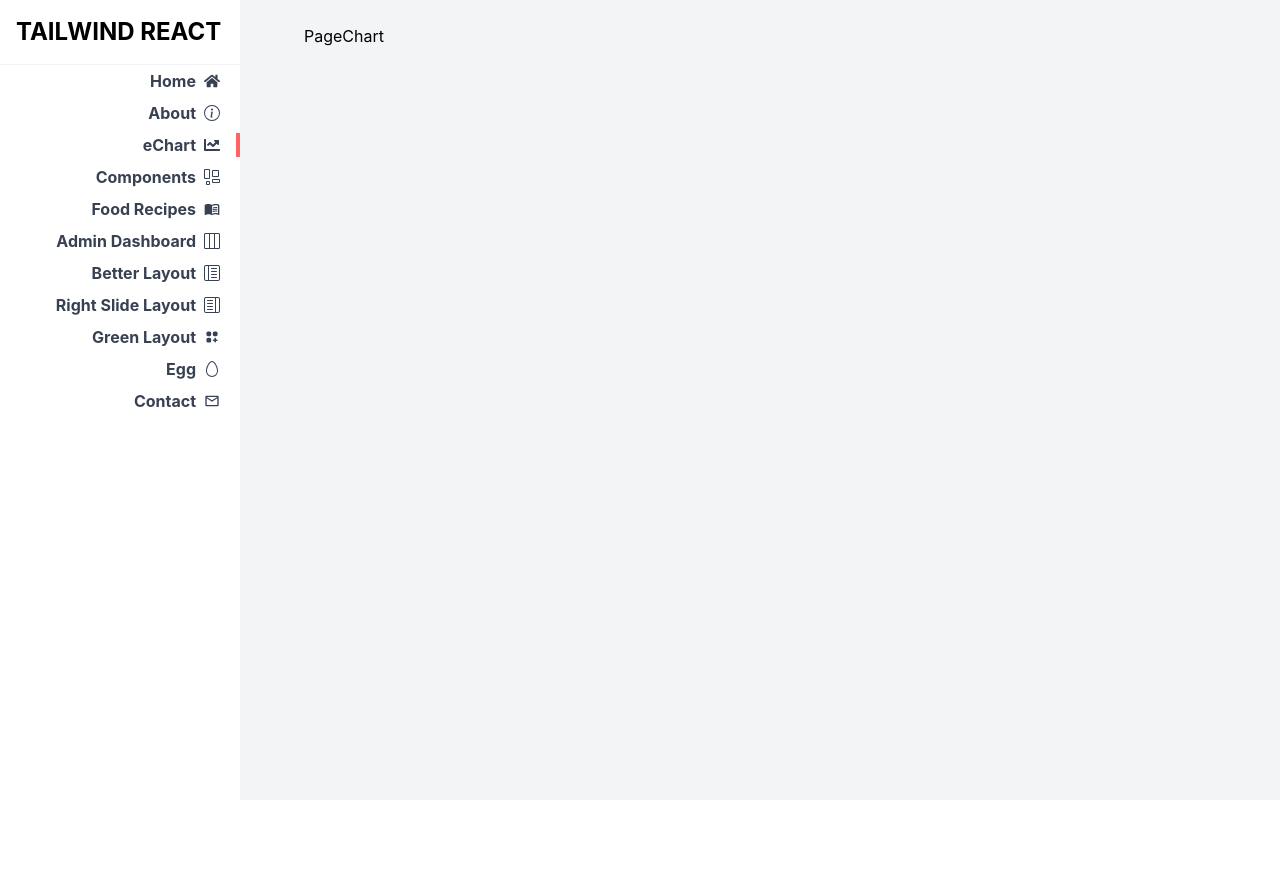
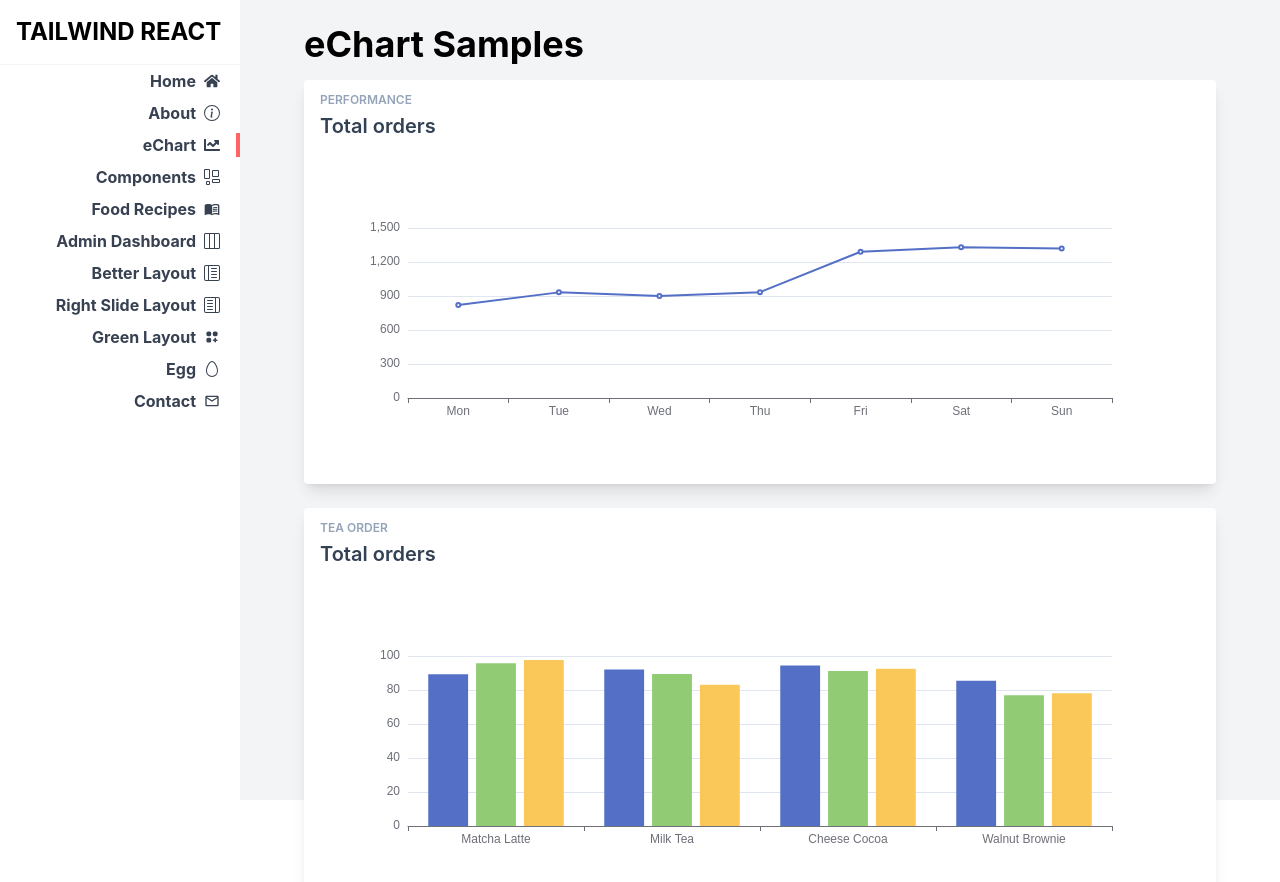
Before and after one commit to ellesis/tailwind-react, a React (Create React App) app: page /echart in a window 1280 px wide. Shown: the top 882 px of the page. Before the commit the page ends 800 px from the top, so only its background shows below. Built offline with nearby package versions, Linux system fonts and the light colour scheme.

Commit message:
add chart samples

```diff
--- a/src/pages/page_chart.js
+++ b/src/pages/page_chart.js
@@ -1,6 +1,9 @@
 import React from 'react'
 
 import LayoutOrange from '../layouts/LayoutOrange'
+
+import LineChart from '../components/charts/LineChart'
+import BarChart from '../components/charts/BarChart'
 
 /**
  * echart components sample
@@ -8,7 +11,9 @@ import LayoutOrange from '../layouts/LayoutOrange'
 export default function PageChart() {
   return (
     <LayoutOrange>
-      <div>PageChart</div>
+      <h2 className="mb-4">eChart Samples</h2>
+      <LineChart />
+      <BarChart />
     </LayoutOrange>
   )
 }
```
